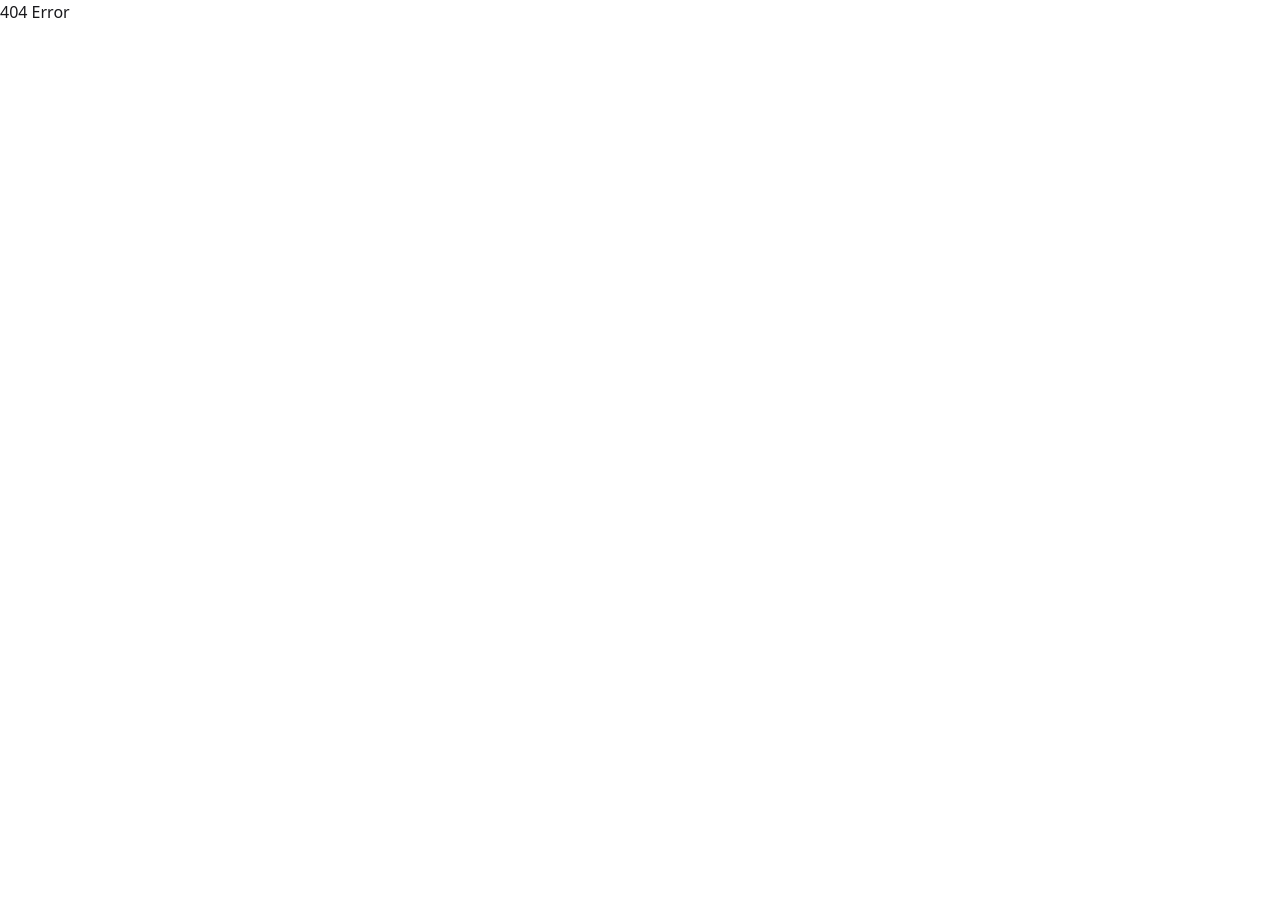
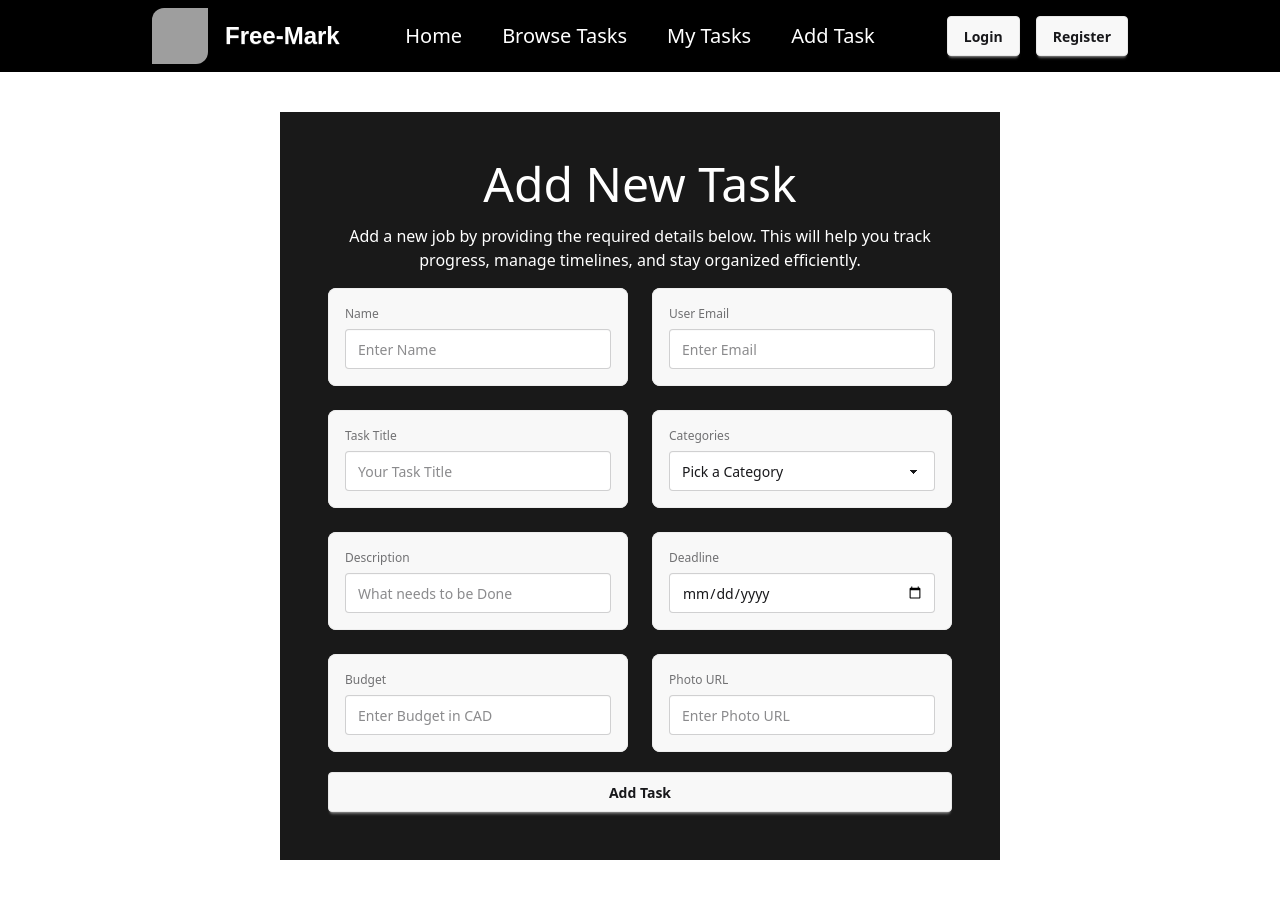
Before and after one commit to ArnavHD/free-mark-client, a React (Vite) app: page /addTask in a window 1280 px wide. Shown: the top 898 px of the page. Before the commit the page ends 800 px from the top, so only its background shows below. Built offline with nearby package versions, Linux system fonts and the light colour scheme; grey boxes are pictures that could not be loaded; a web font is replaced by a local one.

Commit message:
Task adding functionality done

```diff
--- a/package.json
+++ b/package.json
@@ -14,6 +14,7 @@
     "react": "^19.2.0",
     "react-dom": "^19.2.0",
     "react-router": "^7.13.0",
+    "sweetalert2": "^11.26.18",
     "swiper": "^12.1.1",
     "tailwindcss": "^4.1.18"
   },
--- a/src/components/Navbar.jsx
+++ b/src/components/Navbar.jsx
@@ -44,9 +44,13 @@ const Navbar = () => {
                 </li>
               </ul>
             </div>
-            <div className='flex justify-center items-center'>
+            <div className="flex justify-center items-center">
               <div>
-                <img src={"https://i.ibb.co/KpTVCw0y/F-logo.webp"} className='w-14 h-14 rounded-br-xl rounded-tl-xl' alt="" />
+                <img
+                  src={"https://i.ibb.co/KpTVCw0y/F-logo.webp"}
+                  className="w-14 h-14 rounded-br-xl rounded-tl-xl"
+                  alt=""
+                />
               </div>
               <div>
                 <a className="btn btn-ghost text-2xl gugi text-white">
@@ -64,12 +68,17 @@ const Navbar = () => {
               </li>
               <li>
                 <NavLink to="/" className="text-xl text-white">
-                  All Jobs
+                  Browse Tasks
                 </NavLink>
               </li>
               <li>
                 <NavLink to="/" className="text-xl text-white">
-                  My Jobs
+                  My Tasks
+                </NavLink>
+              </li>
+              <li>
+                <NavLink to="/addTask" className="text-xl text-white">
+                  Add Task
                 </NavLink>
               </li>
             </ul>
--- a/src/components/OurJobsCategories.jsx
+++ b/src/components/OurJobsCategories.jsx
@@ -4,7 +4,7 @@ import "swiper/css";
 
 const Carousel = () => {
   return (
-    <div className="mt-20 mb-20">
+    <div className="mt-20 mb-20 md:mx-10">
       <h2 className="text-5xl font-bold mb-10 text-center">Our Services</h2>
       <Swiper
         modules={[Autoplay]}
@@ -25,8 +25,8 @@ const Carousel = () => {
       >
         <SwiperSlide>
           <div className="  h-100 bg-[url('https://i.ibb.co/ksh20G7g/photomen.webp')] bg-cover bg-center bg-no-repeat rounded-xl">
-            <div className="pt-2">
-              <h3 className="relative z-10 text-black ml-40 w-30 p-2 bg-white rounded-sm text-center ">
+            <div className="pt-2 flex justify-end">
+              <h3 className="relative z-10 text-black mr-2 w-30 p-2 bg-white rounded-sm text-center ">
                 11 Listing
               </h3>
             </div>
--- /dev/null
+++ b/src/pages/AddTask.jsx
@@ -0,0 +1,134 @@
+import React from "react";
+import Navbar from "../components/Navbar";
+import Swal from "sweetalert2";
+
+const AddTask = () => {
+  const handleAddTask = (e) => {
+    e.preventDefault();
+    const form = e.target;
+    const formData = new FormData(form);
+    const newTask = Object.fromEntries(formData.entries());
+    console.log(newTask);
+
+    //send data to the db
+    fetch("http://localhost:3000/tasks", {
+      method: "POST",
+      headers: {
+        "content-type": "application/json",
+      },
+      body: JSON.stringify(newTask),
+    })
+      .then((res) => res.json())
+      .then((data) => {
+        if (data.insertedId) {
+          console.log("After adding coffee to db", data);
+          Swal.fire({
+            title: "Task Added Successfully",
+            icon: "success",
+            draggable: true,
+          });
+          form.reset();
+        }
+      });
+  };
+
+  return (
+    <div className="mb-20">
+      <div className="bg-black ">
+        <Navbar></Navbar>
+      </div>
+
+      <div className="p-12 text-center bg-black/90 mx-70 mt-10 space-y-4">
+        <h1 className="text-5xl text-white">Add New Task</h1>
+        <p className="text-white">
+          Add a new job by providing the required details below. This will help
+          you track progress, manage timelines, and stay organized efficiently.
+        </p>
+        <form onSubmit={handleAddTask}>
+          <div className="grid grid-cols-1  md:grid-cols-2 gap-6">
+            <fieldset className="fieldset bg-base-200 border-base-300 rounded-box border p-4">
+              <label className="label">Name</label>
+              <input
+                type="text"
+                name="name"
+                className="input w-full"
+                placeholder="Enter Name"
+              />
+            </fieldset>
+            <fieldset className="fieldset bg-base-200 border-base-300 rounded-box  border p-4">
+              <label className="label">User Email</label>
+              <input
+                type="email"
+                name="email"
+                className="input w-full"
+                placeholder="Enter Email"
+              />
+            </fieldset>
+            <fieldset className="fieldset bg-base-200 border-base-300 rounded-box border p-4">
+              <label className="label">Task Title</label>
+              <input
+                type="text"
+                name="task_Title"
+                className="input w-full"
+                placeholder="Your Task Title"
+              />
+            </fieldset>
+            <fieldset className="fieldset bg-base-200 border-base-300 rounded-box  border p-4">
+              <label className="label">Categories</label>
+              <select name="category" defaultValue="" className="select">
+                <option value="" disabled>
+                  Pick a Category
+                </option>
+                <option value="Photographer">Photographer</option>
+                <option value="Music and Audio">Music And Audio</option>
+                <option value="Content Creator">Content Creator</option>
+                <option value="AI Services">AI Services</option>
+                <option value="Graphics Designer">Graphics Designer</option>
+                <option value="Programmer and Tech">Programmer and Tech</option>
+                <option value="Digital Markting Officer">
+                  Digital Markting Officer
+                </option>
+                <option value="Consultant">Consultant</option>
+                <option value="SEO Writer">SEO Writer</option>
+              </select>
+            </fieldset>
+            <fieldset className="fieldset bg-base-200 border-base-300 rounded-box border p-4">
+              <label className="label">Description</label>
+              <input
+                type="text"
+                name="description"
+                className="input w-full"
+                placeholder="What needs to be Done"
+              />
+            </fieldset>
+            <fieldset className="fieldset bg-base-200 border-base-300 rounded-box  border p-4">
+              <label className="label">Deadline</label>
+              <input type="date" name="Deadline" className="input" />
+            </fieldset>
+            <fieldset className="fieldset bg-base-200 border-base-300 rounded-box border p-4">
+              <label className="label">Budget</label>
+              <input
+                type="number"
+                name="Budget"
+                className="input w-full"
+                placeholder="Enter Budget in CAD"
+              />
+            </fieldset>
+            <fieldset className="fieldset bg-base-200 border-base-300 rounded-box  border p-4">
+              <label className="label">Photo URL</label>
+              <input
+                type="text"
+                className="input w-full"
+                name="url"
+                placeholder="Enter Photo URL"
+              />
+            </fieldset>
+          </div>
+          <input type="submit" value="Add Task" className="btn w-full mt-5" />
+        </form>
+      </div>
+    </div>
+  );
+};
+
+export default AddTask;
--- /dev/null
+++ b/src/pages/UpdateTask.jsx
@@ -0,0 +1,11 @@
+import React from 'react';
+
+const UpdateTask = () => {
+    return (
+        <div>
+
+        </div>
+    );
+};
+
+export default UpdateTask;
--- a/src/routes/router.jsx
+++ b/src/routes/router.jsx
@@ -1,5 +1,6 @@
 import { createBrowserRouter } from "react-router";
 import HomeLayout from "../Layout/HomeLayout";
+import AddTask from "../pages/AddTask";
 
 const router = createBrowserRouter(
     [
@@ -18,6 +19,10 @@ const router = createBrowserRouter(
         {
             path: "/*",
             element: <div>404 Error</div>
+        },
+        {
+            path: "/addTask",
+            element: <AddTask></AddTask>
         }
     ]
 )
```
Also changed, not shown: 1 other file (tests, documents, lock files or other folders).
